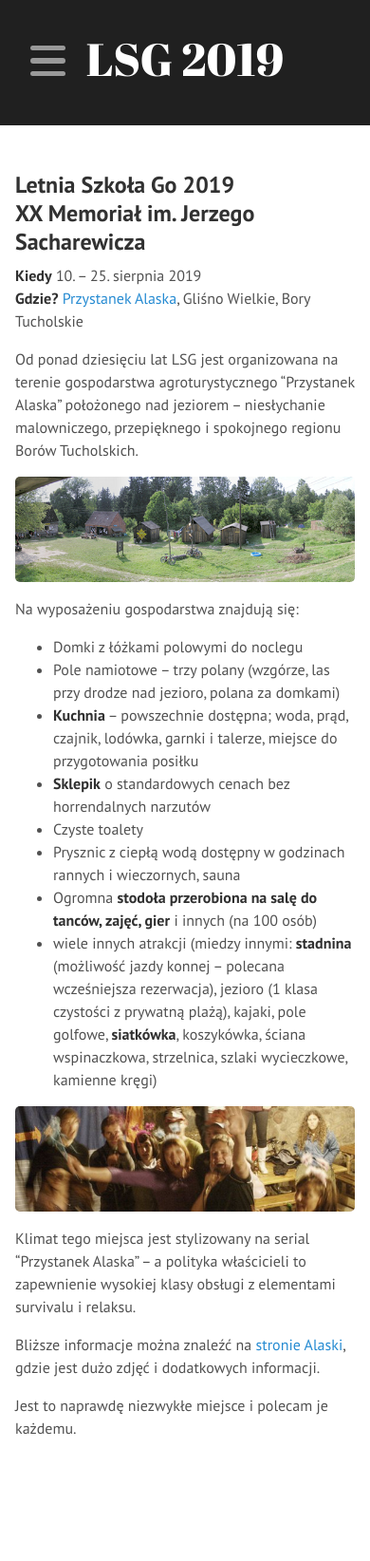
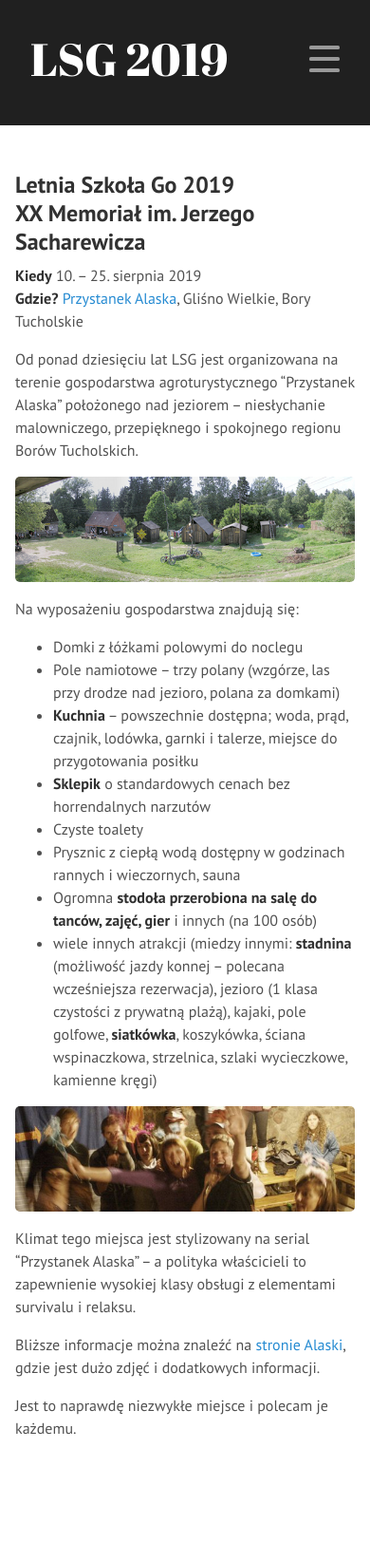
Before and after one commit to tasuki/lsg, a Jekyll site: the page built from index.md, in a window 390 px wide. Shown: the whole page at 95% size. Built offline with Jekyll 4.4.1, drawn with Linux system fonts in a browser that asks for light colours; nearby versions of some CDN libraries.

Commit message:
Align sidebar left, hamburger absolute right

```diff
--- a/public/css/lsg.css
+++ b/public/css/lsg.css
@@ -1,3 +1,6 @@
+.sidebar {
+  text-align: left;
+}
 .content {
   padding-top: 2rem;
 }
@@ -5,17 +8,17 @@
 @media (max-width: 48em) {
   #hamburger {
     position: absolute;
-    left: 2rem;
+    cursor: pointer;
+    right: 2rem;
     top: 3rem;
-    cursor: pointer;
   }
   #hamburger span {
     display: block;
     background-color: #999;
-    width: 2.3rem;
-    height: .33rem;
+    width: 2rem;
+    height: .25rem;
     margin-bottom: .5rem;
-    border-radius: .2rem;
+    border-radius: .1rem;
   }
   .sidebar img,
   .sidebar nav {
```
